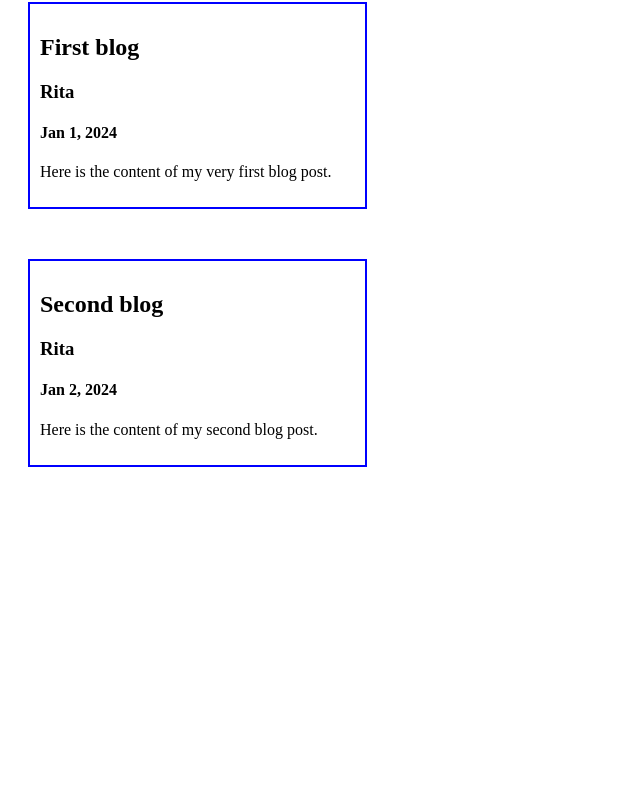
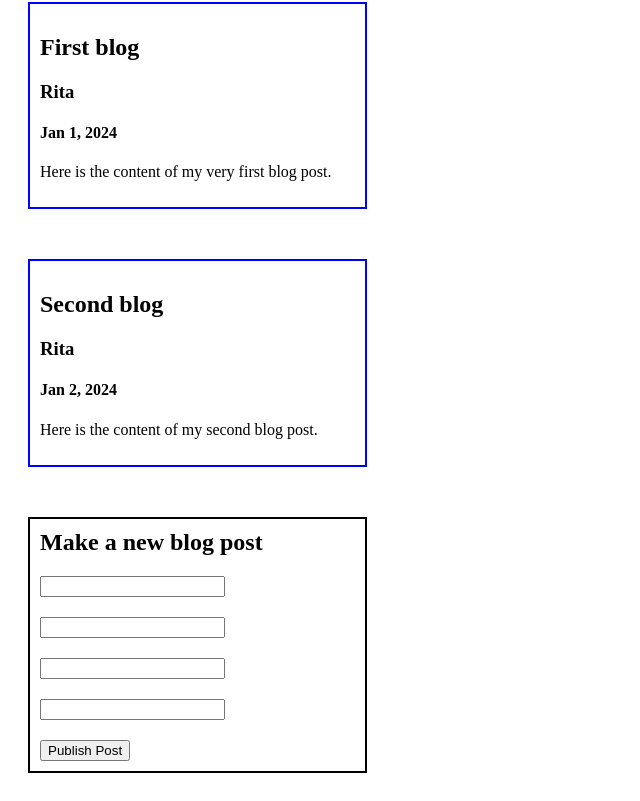
Before and after one commit to ritatanght/Vue-blog-site, a website: page index.html in a window 1280 px wide. Shown: the part 106-907 px from the top of the page, without its empty margins (0-640 px from the left). Before the commit the page ends 800 px from the top, so only its background shows below. Drawn offline with nearby package versions, Linux system fonts and the light colour scheme.

Commit message:
Add blog post creation form

```diff
--- a/index.html
+++ b/index.html
@@ -17,12 +17,29 @@
         margin-bottom: 50px;
         border: 2px solid blue;
       }
+
+      #blogPostCreation {
+        border: 2px solid black;
+      }
+
+      #blogPostCreation > * {
+        margin: 10px;
+      }
     </style>
   </head>
   <body>
     <h1>Welcome to my Blog Site</h1>
     <div id="blogPosts">
       <blog-post v-for="post in posts" v-bind:blogpost="post"></blog-post>
+    </div>
+
+    <div id="blogPostCreation">
+      <h2>Make a new blog post</h2>
+      <input v-model="title"/><br />
+      <input v-model="username" /><br />
+      <input v-model="date" /><br />
+      <input v-model="content" /><br />
+      <button v-on:click="publishPost">Publish Post</button>
     </div>
     <script>
       Vue.component("blog-post", {
```
